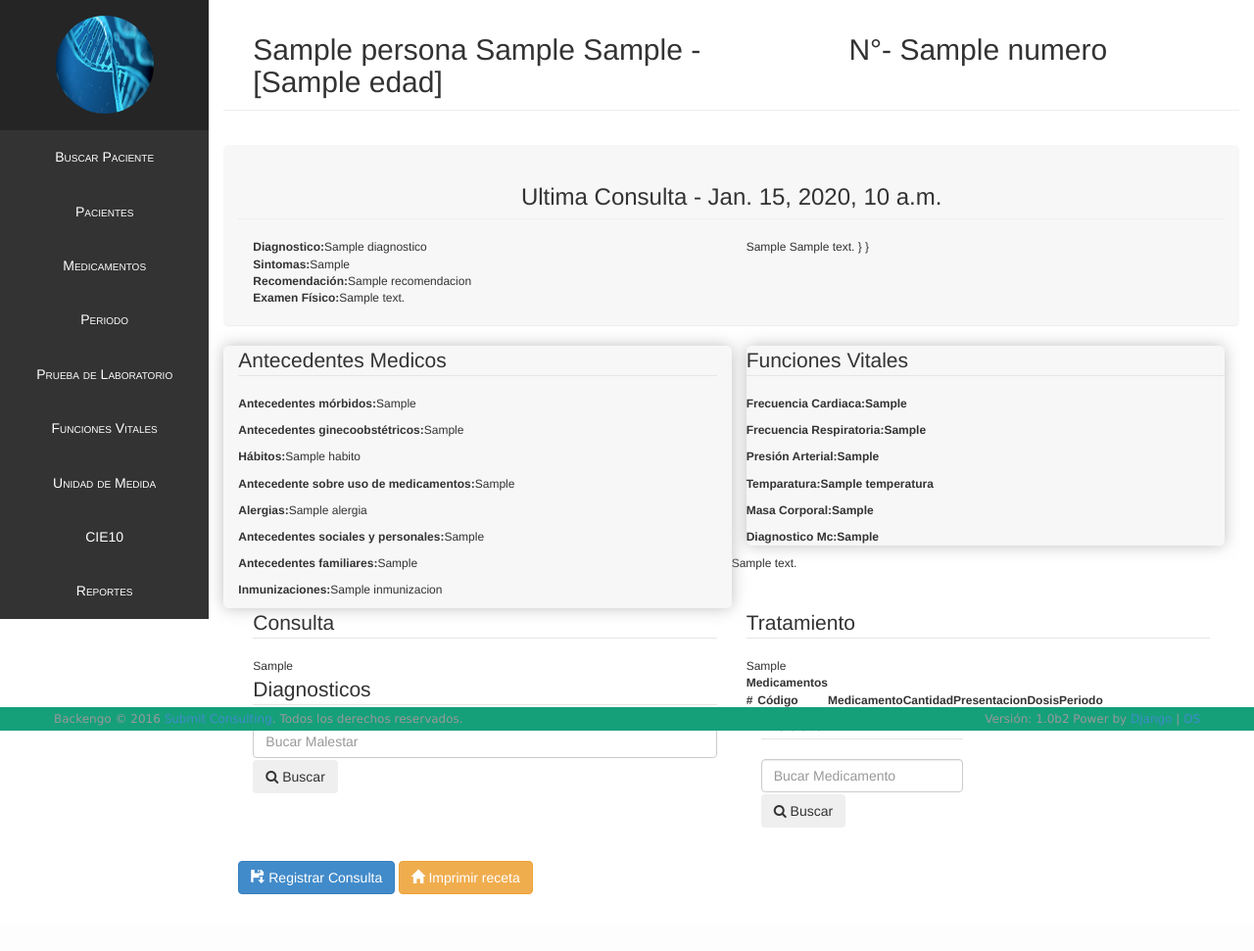
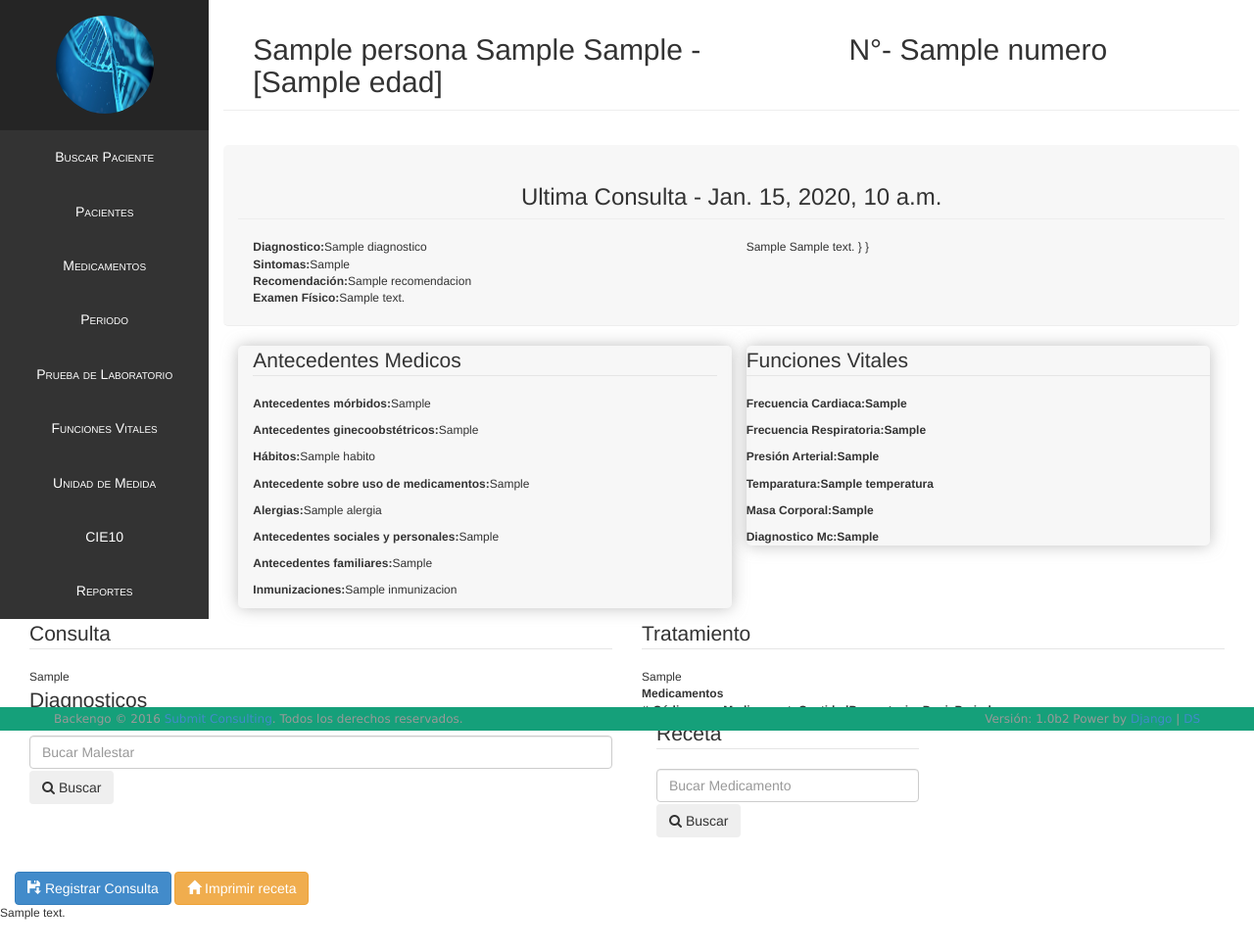
Before and after one commit to upeu-jul-20161-epis-ads2/MedicFast, a Django app: template apps/atencion/templates/historial/historia_detail.html in a window 1280 px wide. Shown: the part 54-1025 px from the top of the page at 98% size. Before the commit the page ends 967 px from the top, so only its background shows below. Run offline with Django 3.2, Linux system fonts and the light colour scheme; the template is opened without the code that fills it: most values are stand-ins (such as "Sample title", 1, 10 or a date in 2020); lists and menus that the app fills with data are empty; parts of the project's set-up code (start-up, migrations or seed data) failed here and were passed over; some libraries are stand-ins or nearby versions.

Commit message:
detalle historia

```diff
--- a/apps/atencion/models.py
+++ b/apps/atencion/models.py
@@ -281,6 +281,6 @@ class ConsultaEmergencia(models.Model):
         return self.historia.nombres
 
 class ReporteAtencion(models.Model):
-    pacientes=models.IntegerField()
+    pacientes=models.ForeignKey(Consulta)
     mes=models.IntegerField()
     dia=models.IntegerField()
--- a/apps/atencion/templates/historial/historia_detail.html
+++ b/apps/atencion/templates/historial/historia_detail.html
@@ -37,7 +37,7 @@
 
 
 {% if antecedente %}
-
+<div class="col-md-12">
     <div class="col-md-6 " style="background:rgba(8, 8, 8, 0.03);border-radius:5px;box-shadow:rgba(153, 153, 153, 0.62) 0 0px 16px;">
     <fieldset>
         <legend>Antecedentes Medicos</legend>
@@ -53,10 +53,10 @@
     </fieldset>
 
     {% else %}
-
-
+    <div class="col-md-6">
         <fieldset>
             <legend>Formulario antecedentes medicos</legend>
+        </fieldset>
         <form action="{% url 'atencion:antecedente_add' %}" method="post">
             {% csrf_token %}
             {{ form_antecedente }}
@@ -64,19 +64,15 @@
 
         <button class="btn btn-primary"><i class="fa fa-upload">Cargar Antecedentes</i></button>
         </form>
-                </fieldset>
-
+    </div>
 
     {% endif %}
+
     </div>
+    <div class="col-md-6" >
 
-
-
-
-    <div class="col-md-6">
-        <fieldset>
-        <div class="fvitales_prceso" style="background:rgba(8, 8, 8, 0.03);border-radius:5px;box-shadow:rgba(153, 153, 153, 0.62) 0 0px 16px; ">
-            <legend>Funciones Vitales</legend> {% for funciones in proceso.funcionesvitales_set.all %}
+            <div  style="background:rgba(8, 8, 8, 0.03);border-radius:5px;box-shadow:rgba(153, 153, 153, 0.62) 0 0px 16px; ">
+            <fieldset><legend>Funciones Vitales</legend> </fieldset>{% for funciones in proceso.funcionesvitales_set.all %}
             <p>
                 <label for="">Frecuencia Cardiaca: </label><strong>{{ funciones.frecuencia_cardiaca }}</strong></p>
             <p>
@@ -91,8 +87,9 @@
                 <label for="">Diagnostico Mc: </label><strong>{{ funciones.diagnostico_mc }}</strong></p>
             {% endfor %}
         </div>
-        <div class="consulta_actual  ">
-                {% if proceso %} {% else %}
+        {% if proceso %}
+                {% else %}
+        <div>
             <div class="nueva-consulta">
                 <button type="button" class="btn btn-primary" data-toggle="modal" data-target="#myModal">
                         Tomar Funciones Vitales
@@ -100,7 +97,8 @@
             </div>
                 {% endif %}
         </div>
-        </fieldset>
+
+    </div>
 </div>
 
 <!--
@@ -131,8 +129,9 @@
         {% endif %}
 
     </div>-->
+
 <div class="col-md-12">
-    <div class="form-consulta">
+
 
 
         {% if proceso %}
@@ -140,6 +139,7 @@
         <div class="col-md-6">
             <fieldset>
                 <legend>Consulta</legend>
+            </fieldset>
 
 
         {{ form_consulta }}
@@ -175,6 +175,7 @@
         <div class="col-md-6">
                 <fieldset>
                     <legend>Tratamiento</legend>
+                    </fieldset>
                 <div class="">
 
                         {{ form_tratamiento }}
@@ -215,7 +216,7 @@
             </div>
                         </fieldset>
                     </div>
-                </fieldset>
+
             </div>
 
 
@@ -229,11 +230,11 @@
                 <button  class="btn btn-save btn btn-warning" id="rentar"><span class="glyphicon glyphicon-home"></span>&nbsp;Imprimir receta</button>
         </form>
 
-        </fieldset>
+
         {% endif %}
 
 
-    </div>
+
 </div>
 
 
```
Also changed, not shown: db.sqlite3, 1 other file. Lines whose indentation alone changed are shown as unchanged.
